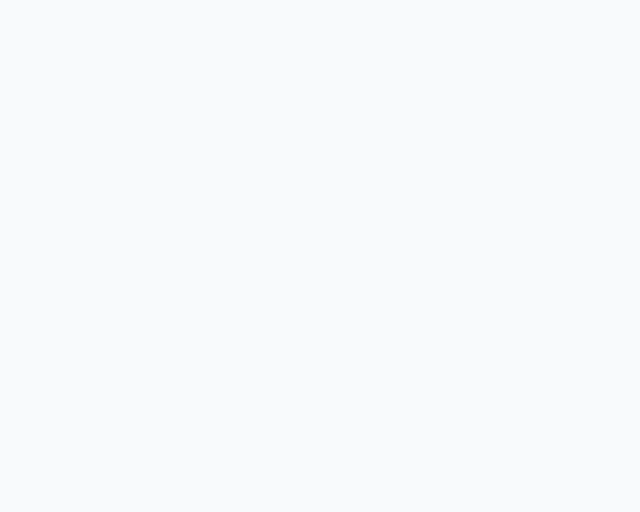
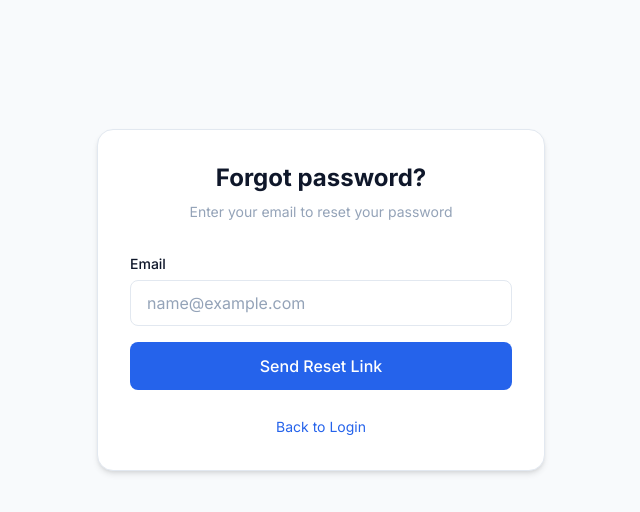
Before and after one commit to MO-HS7/Hospital_Ticketing_System, a Nuxt app in the folder frontend/: page /auth/forgot-password in a window 1280 px wide. Before the commit this address had no page. Shown: the top 512 px of the page, without its empty margins (319-959 px from the left). Built offline with nearby package versions, Linux system fonts and the light colour scheme.

Commit message:
fix: login button handler and CORS configuration
- Change login button from type='button' to type='submit' for proper form submission
- Add backend CORS config (config/cors.php) to allow frontend requests
- Add debug logging to useAuth login function
- Create missing forgot-password page

```diff
--- a/frontend/composables/useAuth.ts
+++ b/frontend/composables/useAuth.ts
@@ -82,14 +82,19 @@ export const useAuth = () => {
 
     // Real API login
     async function login(credentials: LoginCredentials): Promise<boolean> {
+        console.log('[useAuth] login called with:', credentials.email)
+        console.log('[useAuth] apiBase:', config.public.apiBase)
         loading.value = true
         error.value = null
 
         try {
-            const response = await $fetch<{ token: string; user: ApiUser }>(`${config.public.apiBase}/auth/login`, {
+            const url = `${config.public.apiBase}/auth/login`
+            console.log('[useAuth] Fetching:', url)
+            const response = await $fetch<{ token: string; user: ApiUser }>(url, {
                 method: 'POST',
                 body: credentials,
             })
+            console.log('[useAuth] Response received:', response.user?.email)
 
             token.value = response.token
             user.value = transformUser(response.user)
--- /dev/null
+++ b/frontend/pages/auth/forgot-password.vue
@@ -0,0 +1,48 @@
+<template>
+  <NuxtLayout name="public">
+    <div class="min-h-[calc(100vh-200px)] flex items-center justify-center py-12 px-4">
+      <div class="w-full max-w-md">
+        <div class="card p-8">
+          <div class="text-center mb-8">
+            <h1 class="text-2xl font-bold text-[var(--color-text-primary)]">{{ $t('auth.forgotPassword') }}</h1>
+            <p class="text-sm text-[var(--color-text-muted)] mt-2">Enter your email to reset your password</p>
+          </div>
+
+          <form @submit.prevent="handleSubmit" class="space-y-4">
+            <div>
+              <label for="email" class="block text-sm font-medium mb-1.5">{{ $t('auth.email') }}</label>
+              <input
+                id="email"
+                v-model="email"
+                type="email"
+                class="input"
+                placeholder="name@example.com"
+                required
+              />
+            </div>
+
+            <button type="submit" class="btn-primary w-full py-3">
+              Send Reset Link
+            </button>
+          </form>
+
+          <div class="mt-6 text-center">
+            <NuxtLink to="/auth/login" class="text-sm text-primary-600 hover:underline">
+              Back to Login
+            </NuxtLink>
+          </div>
+        </div>
+      </div>
+    </div>
+  </NuxtLayout>
+</template>
+
+<script setup lang="ts">
+definePageMeta({ layout: false })
+
+const email = ref('')
+
+const handleSubmit = () => {
+  console.log('Password reset requested for:', email.value)
+}
+</script>
--- a/frontend/pages/auth/login.vue
+++ b/frontend/pages/auth/login.vue
@@ -58,8 +58,7 @@
             </div>
 
             <button
-              type="button"
-              @click="handleLogin"
+              type="submit"
               class="btn-primary w-full py-3"
               :disabled="loading"
             >
```
Also changed, not shown: 2 other files (tests, documents, lock files or other folders).
